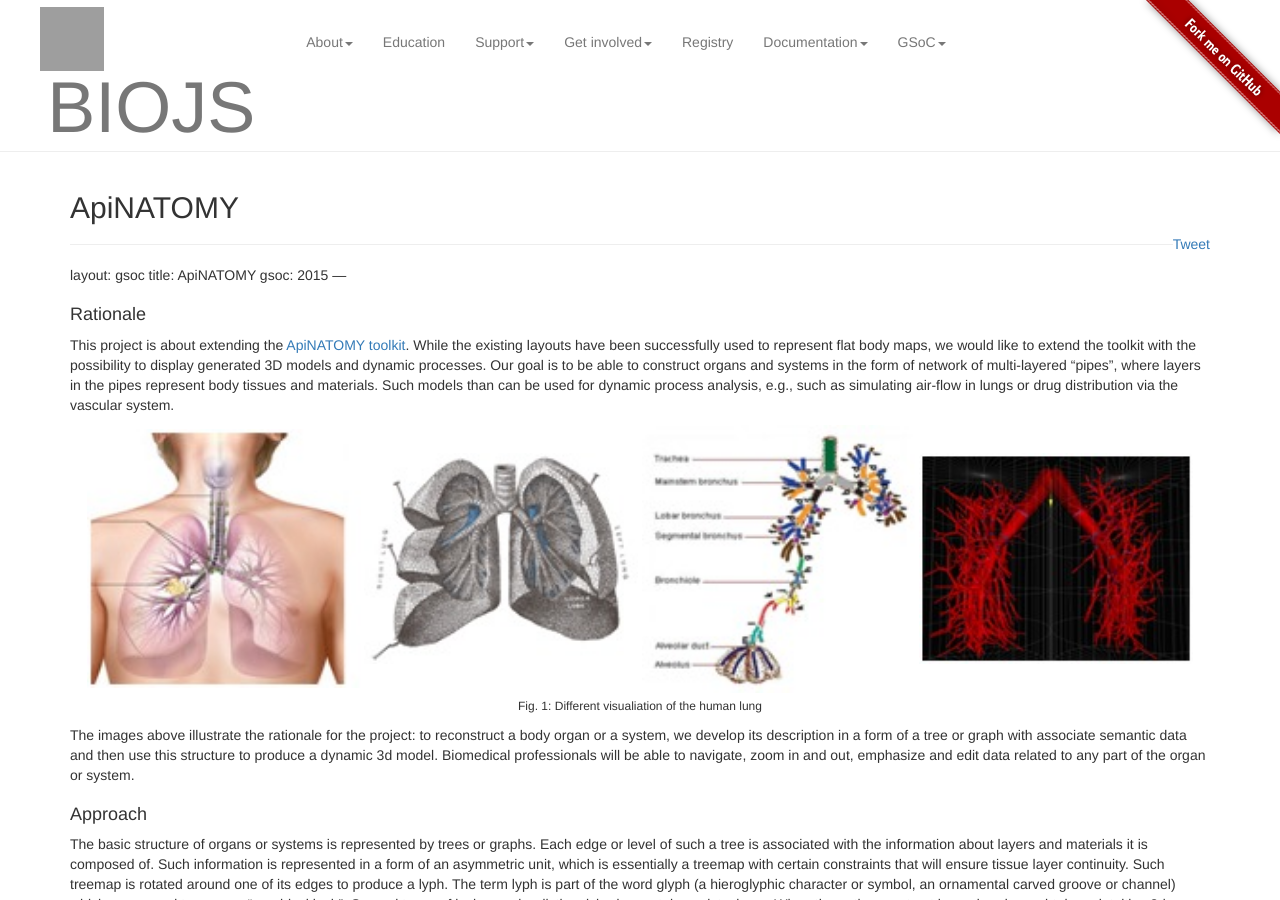
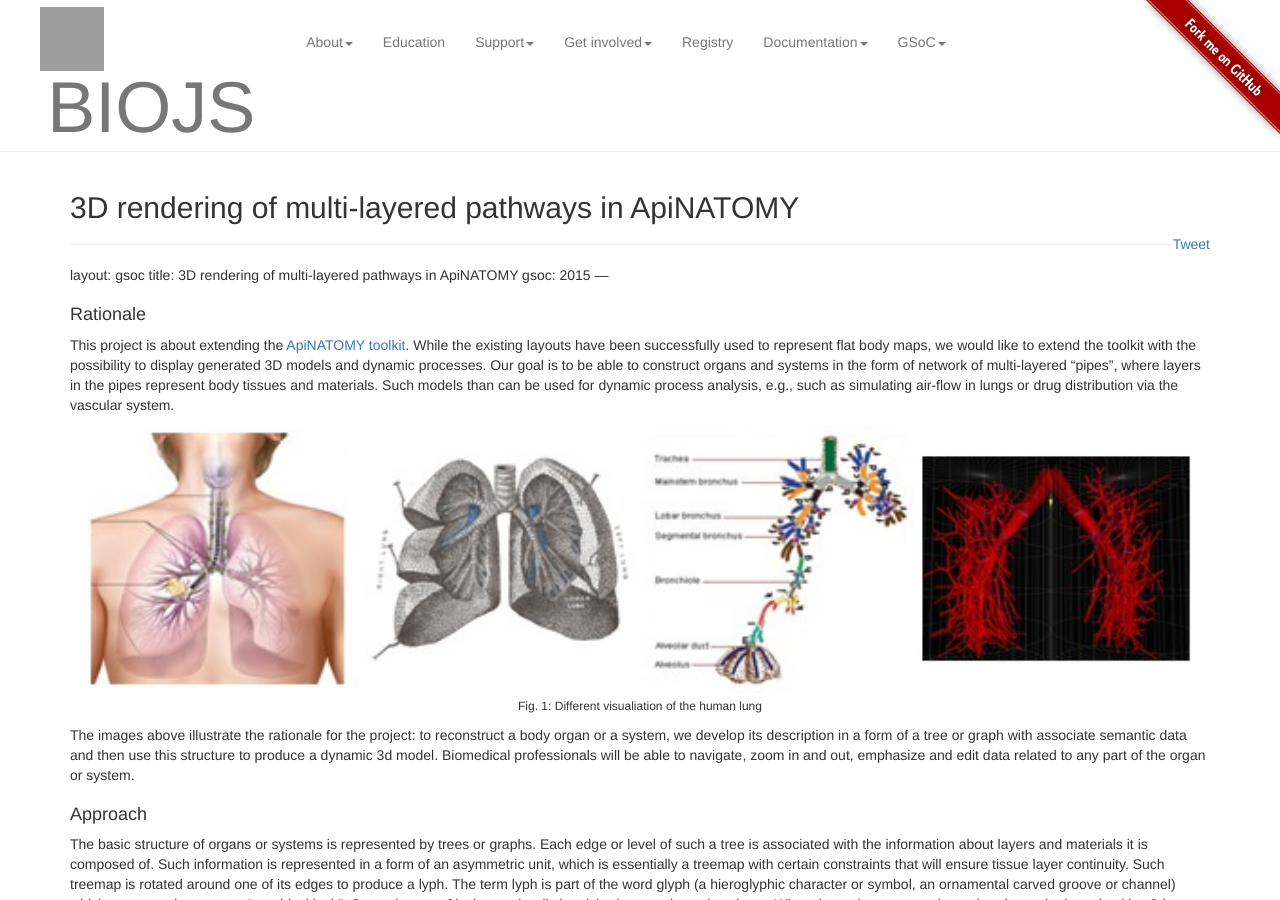
Before and after one commit to biojs/biojs.net, a Jekyll site: the page built from gsoc/2015/projects/apinatomy_1.md, in a window 1280 px wide and 900 px high. Built offline with Jekyll 4.4.1, drawn with Linux system fonts in a browser that asks for light colours; nearby versions of some CDN libraries; comment, search, counter and statistics services are not loaded; grey boxes are pictures that could not be loaded.

Commit message:
more specific title

```diff
--- a/gsoc/2015/projects/apinatomy_1.md
+++ b/gsoc/2015/projects/apinatomy_1.md
@@ -1,6 +1,6 @@
 ---
 layout: gsoc
-title: ApiNATOMY
+title: 3D rendering of multi-layered pathways in ApiNATOMY
 gsoc: 2015
 ---
 
```
